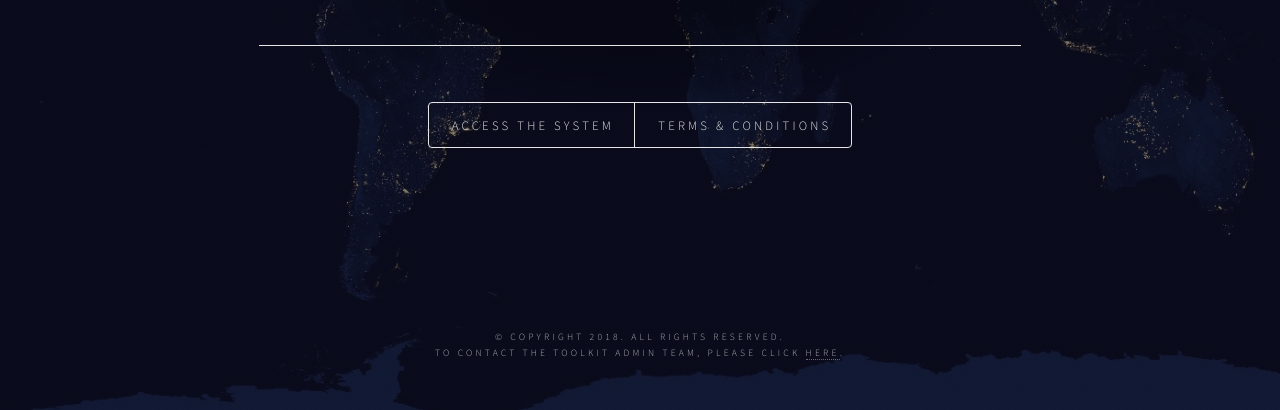
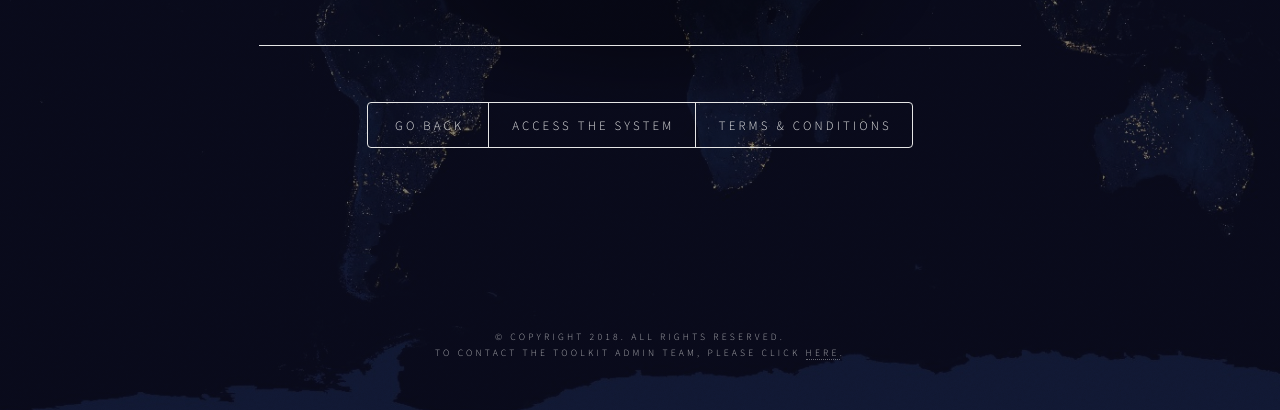
Before and after one commit to one-plus/one-plus.github.com, a plain HTML site: page index.html in a window 1280 px wide. Shown: the part 390-800 px from the top of the page. Drawn offline with Linux system fonts and the light colour scheme.

Commit message:
first commit

```diff
--- a/index.html
+++ b/index.html
@@ -41,6 +41,7 @@ By using this system, you agree to the Terms and Conditions outlined below.</p>
 </div>
 <nav>
 <ul>
+<li><a href="oneplus-x.github.io">Go Back</a></li>
 <li><a href="/access.html">Access the System</a></li>
 <li><a href="#TCS">Terms & Conditions</a></li>
 </ul>
```
